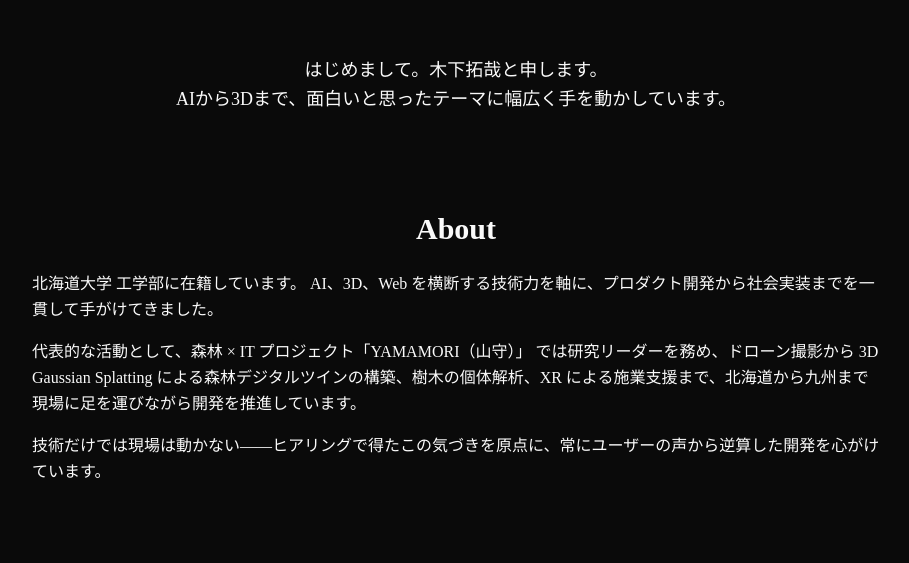
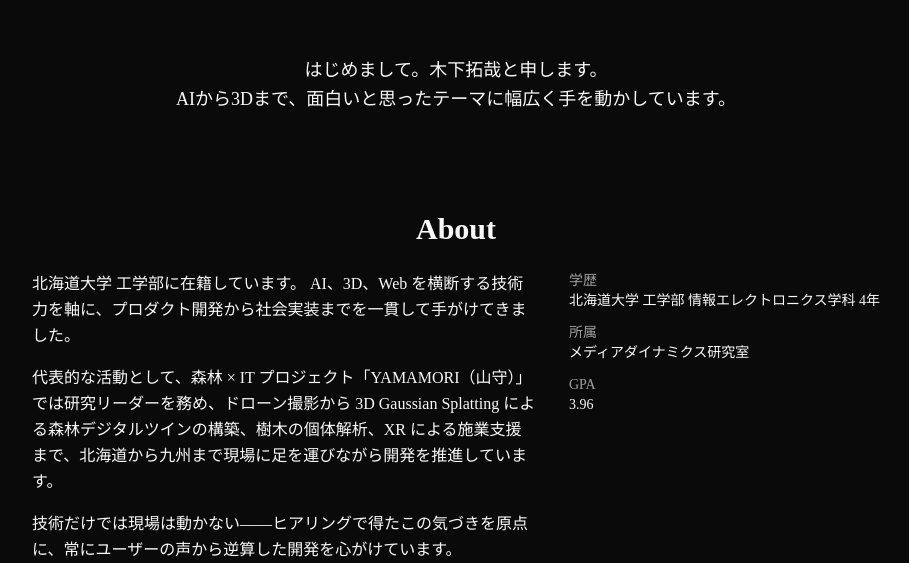
Before and after one commit to Tkino117/portfolio, a Next.js app: page / in a window 1280 px wide. Shown: the part 840-1403 px from the top of the page, without its empty margins (184-1093 px from the left). Before the commit the page ends 1325 px from the top, so only its background shows below. Built offline with nearby package versions, Linux system fonts and the light colour scheme.

Commit message:
update about

```diff
--- a/src/components/about.tsx
+++ b/src/components/about.tsx
@@ -4,6 +4,7 @@ export function About() {
 	return (
 		<section>
 			<SectionTitle>About</SectionTitle>
+			<div className="grid gap-8 md:grid-cols-[1fr_auto]">
 				<div className="space-y-4 text-base leading-relaxed">
 					<p>
 						北海道大学 工学部に在籍しています。
@@ -20,6 +21,21 @@ export function About() {
 						技術だけでは現場は動かない——ヒアリングで得たこの気づきを原点に、常にユーザーの声から逆算した開発を心がけています。
 					</p>
 				</div>
+				<dl className="space-y-3 text-sm">
+					<div>
+						<dt className="text-muted-foreground">学歴</dt>
+						<dd>北海道大学 工学部 情報エレクトロニクス学科 4年</dd>
+					</div>
+					<div>
+						<dt className="text-muted-foreground">所属</dt>
+						<dd>メディアダイナミクス研究室</dd>
+					</div>
+					<div>
+						<dt className="text-muted-foreground">GPA</dt>
+						<dd>3.96</dd>
+					</div>
+				</dl>
+			</div>
 		</section>
 	);
 }
```
Lines whose indentation alone changed are shown as unchanged.
